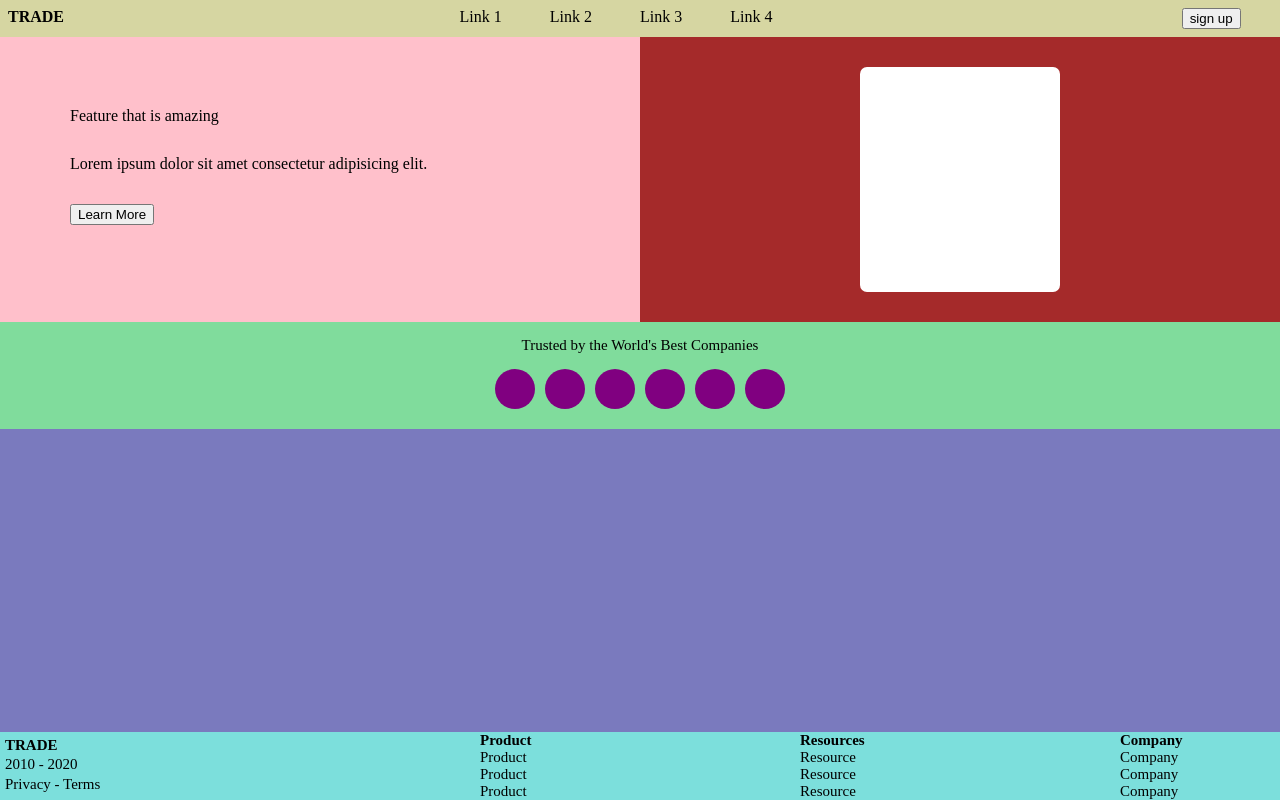
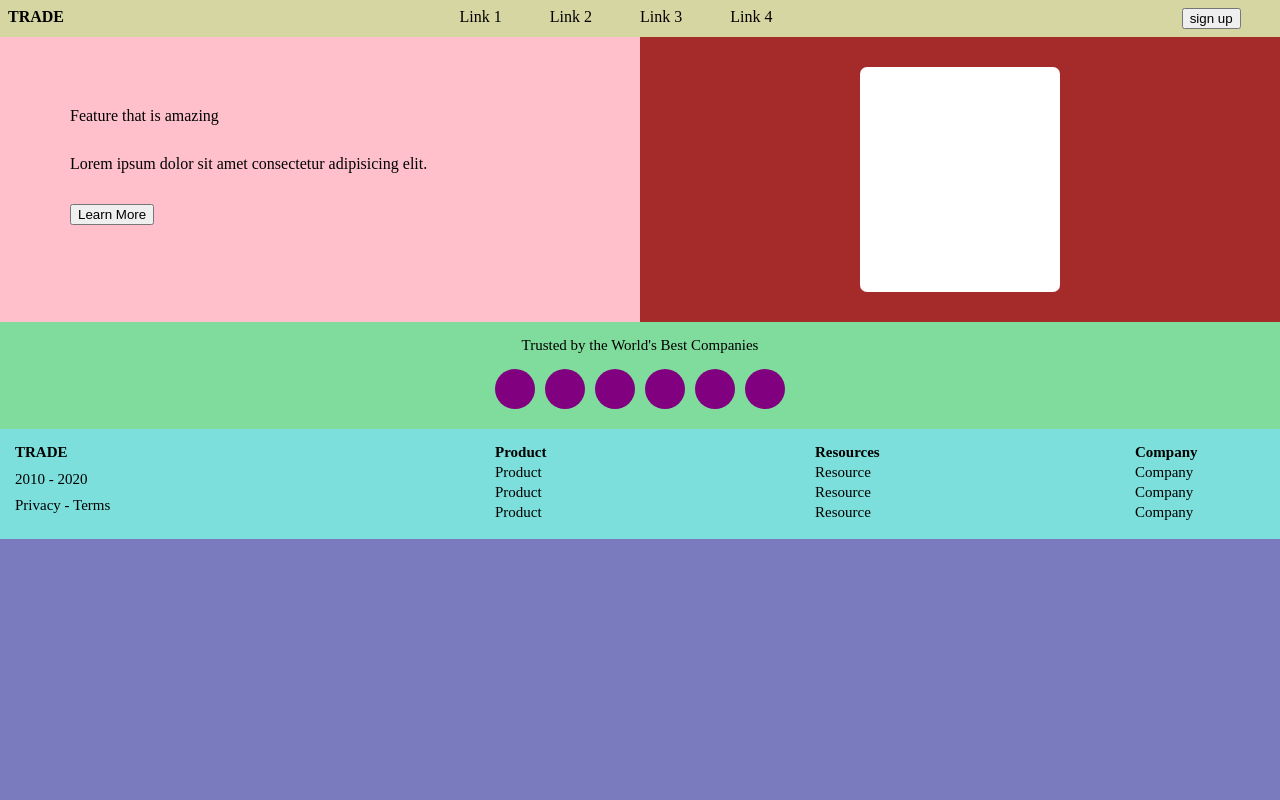
Before and after one commit to jsangalang93/css-grid-lab, a plain HTML site: page index.html in a window 1280 px wide. Drawn offline with Linux system fonts and the light colour scheme.

Commit message:
commit debug one

```diff
--- a/css/style.css
+++ b/css/style.css
@@ -89,18 +89,23 @@ nav {
 .footer {
     display: grid;
     background-color: rgb(124, 223, 220);
-    grid-template-columns: 2fr 1fr 2fr 2fr 1fr;
-
+    grid-template-columns: 3fr 2fr 2fr 1fr;
     grid-template-rows: 1fr;
     margin: 0;
-    padding: ;
+    padding: 0;
     /* align-self: end; */
-    position: absolute;
-    bottom: 0;
+    /* position: absolute;
+    bottom: 0; */
     width: 100%;
     font-size: 15px;
+    height: 110px;
 
 
+}
+
+.footColumn {
+    display: grid;
+    margin: 15px;
 }
 
 .footOne {
--- a/index.html
+++ b/index.html
@@ -91,27 +91,27 @@
     </div>
     <!-- footer -->
     <div class = "footer">
-        <div class = "footOne">
+        <div class = "footColumn">
             <a class = "bold">TRADE </a>
             <a>2010 - 2020 </a>
             <a>Privacy - Terms </a>
         </div>
-        <div class = "footSpacer">
+        <!-- <div class = "footSpacer">
             <a></a>
-        </div>
-        <div class = "footTwo">
+        </div> -->
+        <div class = "footColumn">
             <a class = "bold">Product</a>
             <a>Product</a>
             <a>Product</a>
             <a>Product</a>
         </div>
-        <div class = "footThree">
+        <div class = "footColumn">
             <a class = "bold">Resources</a>
             <a>Resource</a>
             <a>Resource</a>
             <a>Resource</a>
         </div>
-        <div class = "footFour">
+        <div class = "footColumn">
             <a class = "bold">Company</a>
             <a>Company</a>
             <a>Company</a>
```
